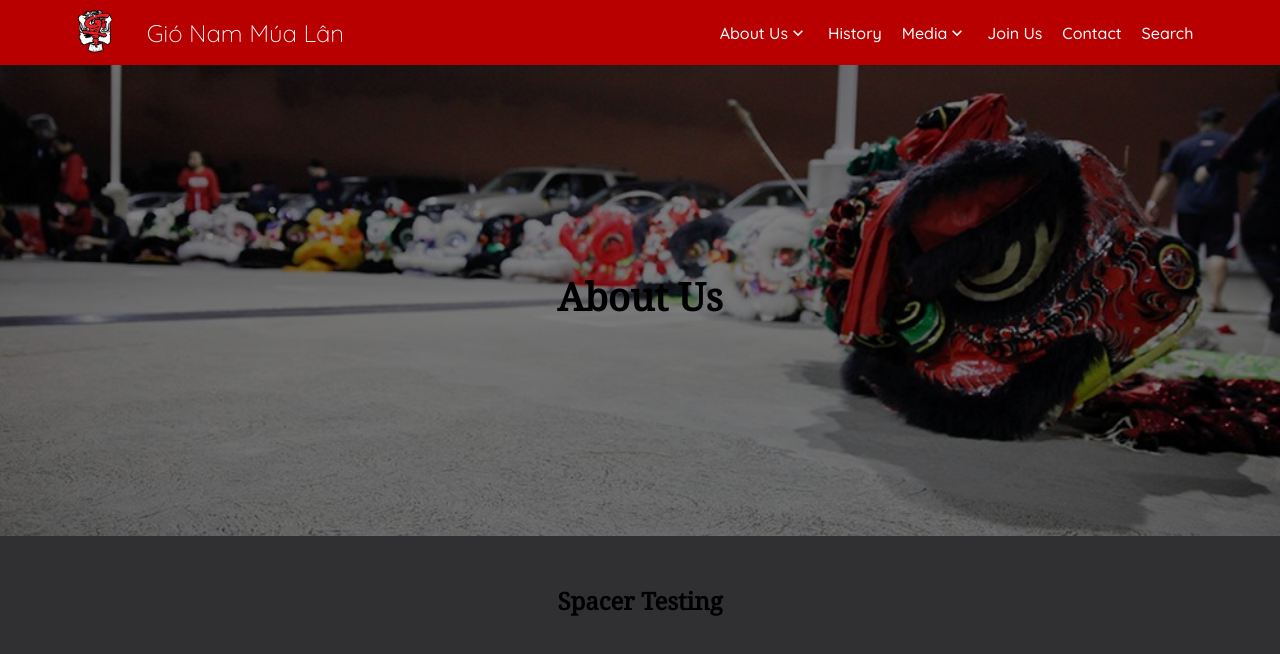
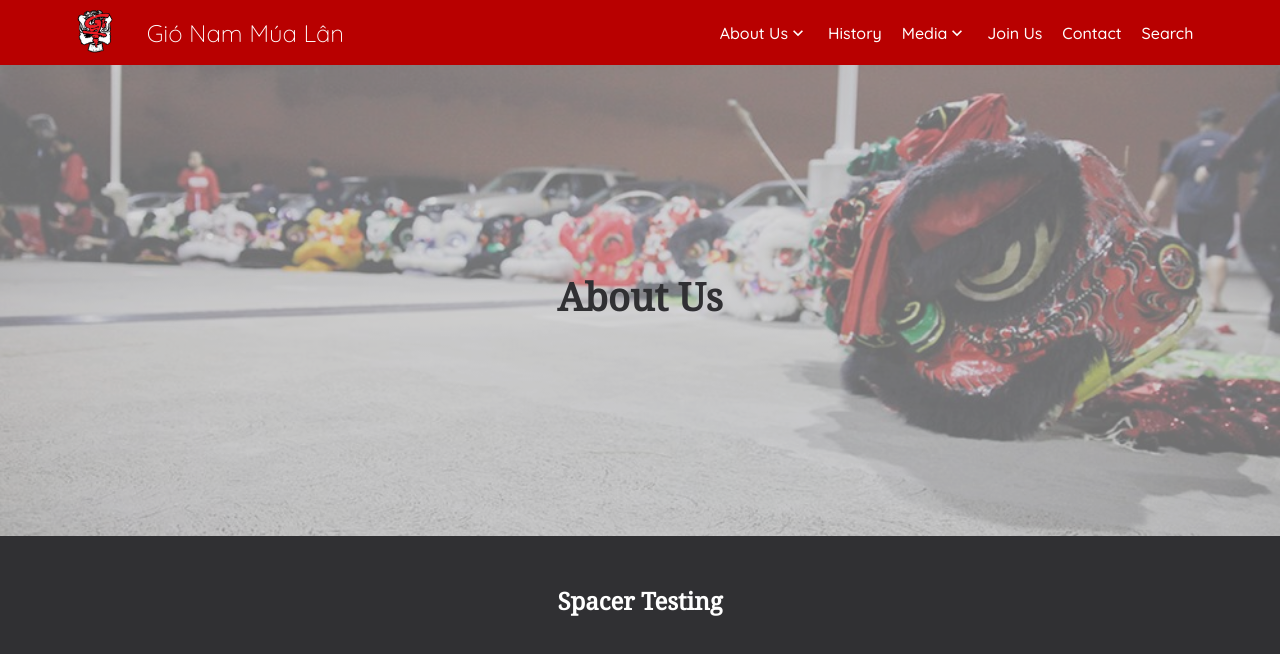
Before and after one commit to hieuqt1/GioNamWebsite, a React (Create React App) app in the folder gio-nam-website/: page /about in a window 1280 px wide. Shown: the top 654 px of the page. Built offline with nearby package versions, Linux system fonts and the light colour scheme.

Commit message:
Added White Fade

```diff
--- a/gio-nam-website/src/components/Pages/AboutPage/AboutPage.css
+++ b/gio-nam-website/src/components/Pages/AboutPage/AboutPage.css
@@ -18,7 +18,10 @@
     align-items: center;
     justify-content: center;
     background-color: #303033;
+    color: white;
 }
+
+
 
 .aboutus-lion-line-up {
     height: 100vh;
@@ -35,12 +38,14 @@
     background-repeat: no-repeat;
     background-size: cover;
     position: absolute;
-    background-image: linear-gradient(rgba(0, 0, 0, 0.5),rgba(0, 0, 0, 0.5)), url("../../../assets/lion-line-up.jpg");
+    background-image: linear-gradient(rgba(255, 255, 255, 0.5),rgba(255, 255, 255, 0.5)), url("../../../assets/lion-line-up.jpg");
     /*background-attachment: fixed;*/
     background-color: black;
     width: 100%;
     margin-top: 7vh;
     height: 60%;
+    color: #303033;
+    opacity: .8;
 }
 
 .aboutus-lion-line-up h1 {
```
